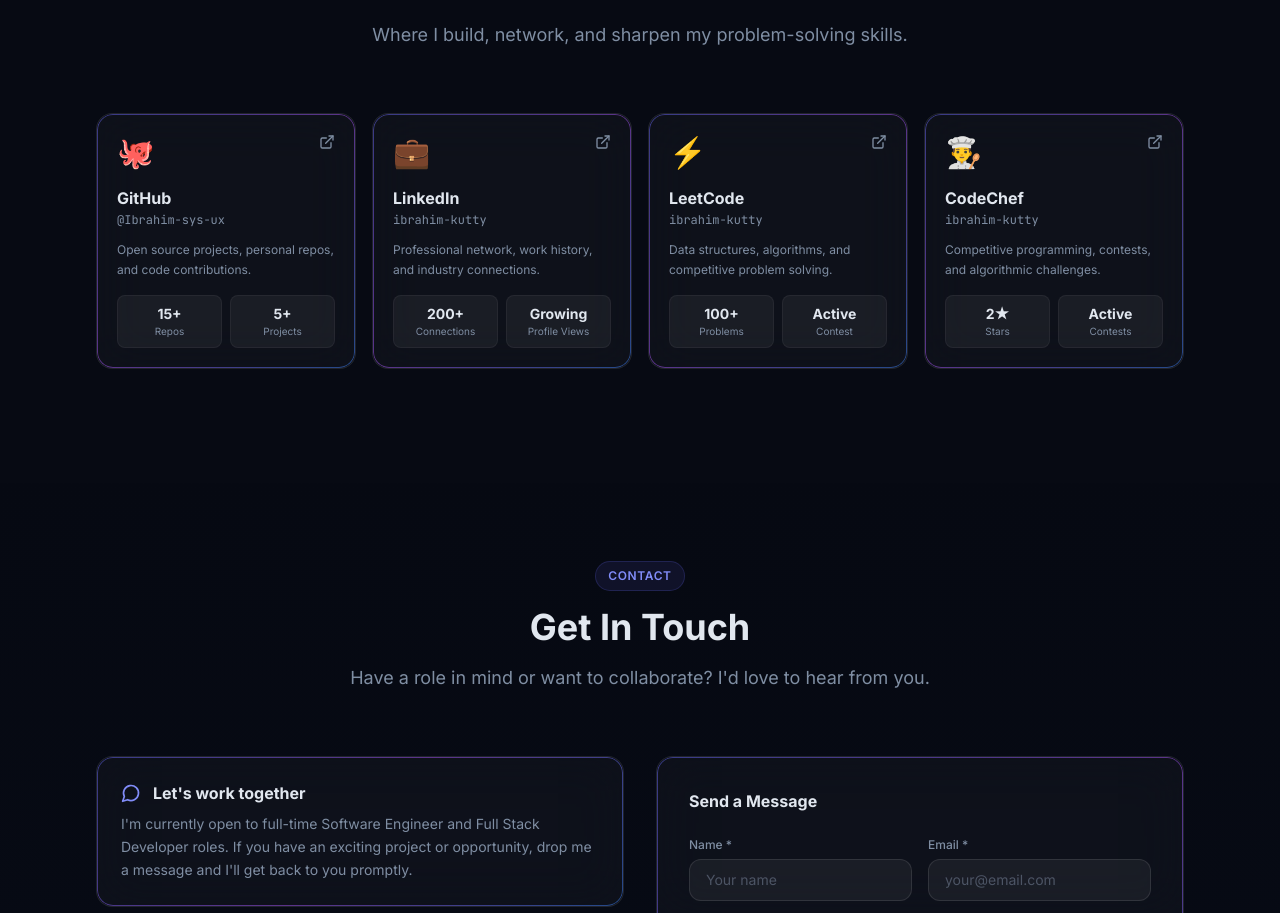
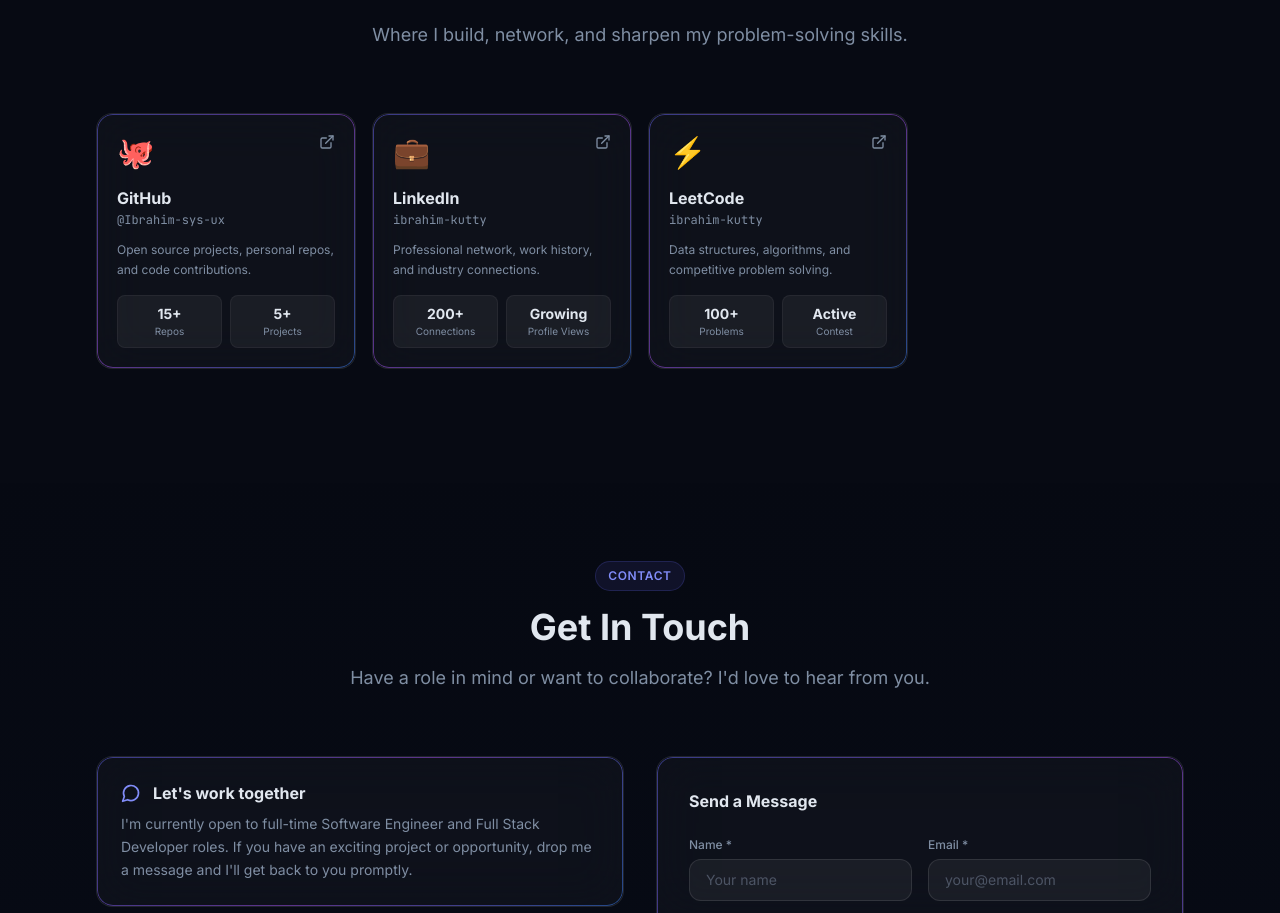
Before and after one commit to Ibrahim-sys-ux/Portfolio, a Next.js app: page / in a window 1280 px wide. Shown: the part 6591-7504 px from the top of the page. Built offline with nearby package versions, Linux system fonts and the light colour scheme.

Commit message:
Delete CodeChef profile from CodingProfiles
Removed CodeChef profile from CodingProfiles component.

```diff
--- a/src/components/sections/CodingProfiles.tsx
+++ b/src/components/sections/CodingProfiles.tsx
@@ -48,20 +48,6 @@
     gradient: 'from-yellow-700/20 to-orange-700/20',
     border: 'border-yellow-500/20',
     badge: 'bg-yellow-500/10 text-yellow-300 border-yellow-500/20',
-  },
-  {
-    name: 'CodeChef',
-    handle: 'ibrahim-kutty',
-    url: siteConfig.codechef,
-    icon: '👨‍🍳',
-    description: 'Competitive programming, contests, and algorithmic challenges.',
-    stats: [
-      { label: 'Stars', value: '2★', icon: Star },
-      { label: 'Contests', value: 'Active', icon: Code },
-    ],
-    gradient: 'from-brown-700/20 to-amber-800/20',
-    border: 'border-amber-500/20',
-    badge: 'bg-amber-500/10 text-amber-300 border-amber-500/20',
   },
 ]
 
```
